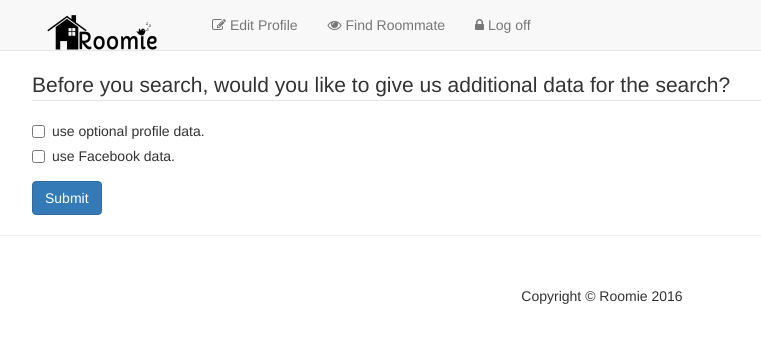
After one commit to ChristianCSE/CS370-Project, a PHP site: page /roommateSearch.php in a window 1280 px wide. The commit adds this page. Shown: the top 343 px of the page, without its empty margins (38-799 px from the left). Run offline with PHP 8.4, Linux system fonts and the light colour scheme.

Commit message:
search page

```diff
--- /dev/null
+++ b/html/roommateSearch.php
@@ -0,0 +1,27 @@
+<?php require_once __DIR__ . '/templates/header.php' ?>
+
+<form action="findRoommate.php" method="post">
+  <div class="container">
+    <legend>Before you search, would you like to give us additional data for the search?</legend>
+
+      <div class="form-group">
+        <div class="checkbox">
+          <label>
+            <input type="checkbox" value="true" name="profile">
+            use optional profile data.
+          </label>
+        </div>
+        <div class="checkbox">
+          <label>
+            <input type="checkbox" value="true" name="fb">
+            use Facebook data.
+          </label>
+        </div>
+      </div>
+      <button type="submit" class="btn btn-primary">Submit</button>
+
+  </div>
+</form>
+
+
+<?php require_once __DIR__ . '/templates/footer.php' ?>
--- a/html/templates/header.php
+++ b/html/templates/header.php
@@ -67,7 +67,7 @@
                         <a href="editprofile.php"><i class="fa fa-pencil-square-o"></i> Edit Profile</a>
                     </li>
                     <li>
-                        <a href="findRoommate.php"><i class="fa fa-eye"></i> Find Roommate</a>
+                        <a href="roommateSearch.php"><i class="fa fa-eye"></i> Find Roommate</a>
                     </li>
                     <li>
                         <a href="phpscripts/logout.php"><i class="fa fa-lock"></i> Log off</a>
```
Also changed, not shown: html/test.html (deleted, +0 -38 lines).
